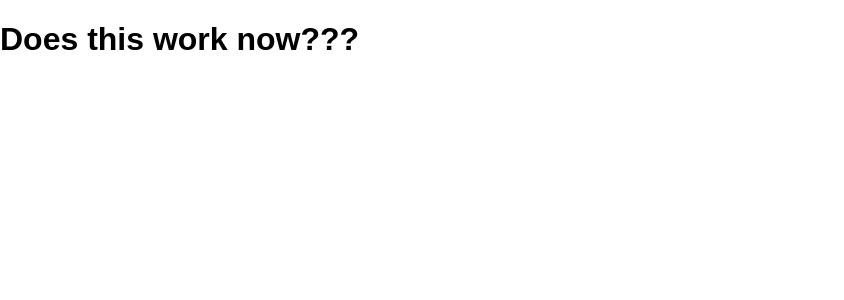
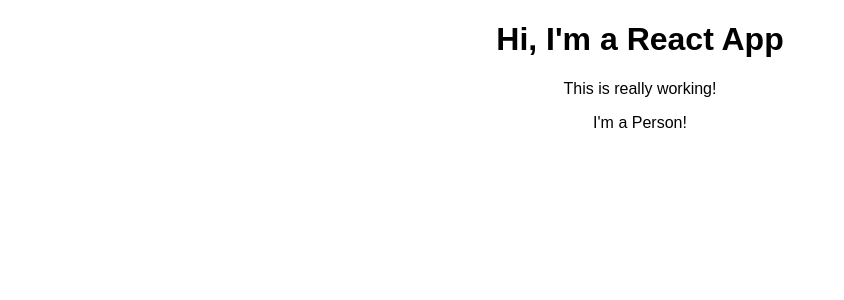
Before and after one commit to cbaermann/React, a React (Create React App) app in the folder firstproj/: page / in a window 1280 px wide. Shown: the top 300 px of the page, without its empty margins (0-844 px from the left). Built offline with nearby package versions, Linux system fonts and the light colour scheme.

Commit message:
initial commit

```diff
--- a/firstproj/src/App.js
+++ b/firstproj/src/App.js
@@ -1,14 +1,17 @@
 import React, { Component } from 'react';
 import './App.css';
+import Person from './Person/Person';
 
 class App extends Component {
   render() {
-    // return (
-    //   <div className="App">
-    //     <h1>Hi, I'm a React App</h1>
-    //   </div>
-    // );
-    return React.createElement('div', null, React.createElement('h1', null, "Does this work now???"))
+    return (
+      <div className="App">
+        <h1>Hi, I'm a React App</h1>
+        <p>This is really working!</p>
+        <Person />
+      </div>
+    );
+    // return React.createElement('div', {className: 'App'}, React.createElement('h1', null, "Does this work now???"))
   }
 }
 
--- /dev/null
+++ b/firstproj/src/Person/Person.js
@@ -0,0 +1,7 @@
+import React from 'react'
+
+const person = () => {
+    return <p>I'm a Person!</p>
+};
+
+export default person;
```
Also changed, not shown: 1 other file (tests, documents, lock files or other folders).
